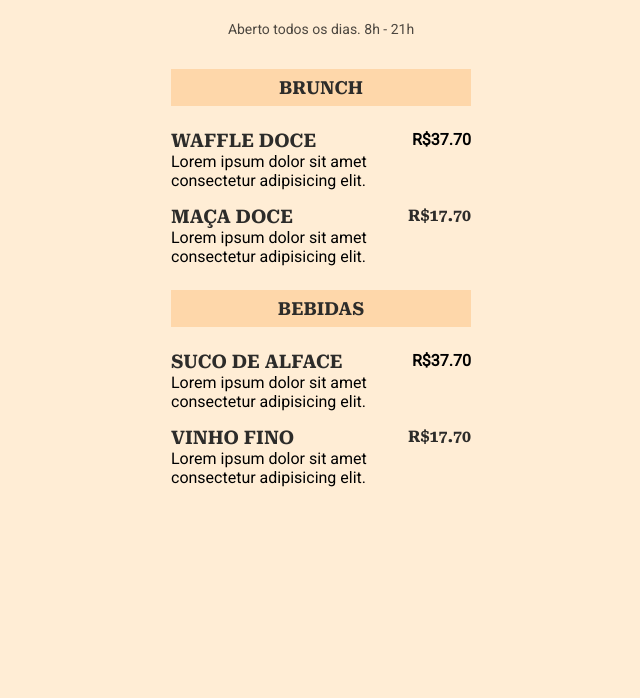
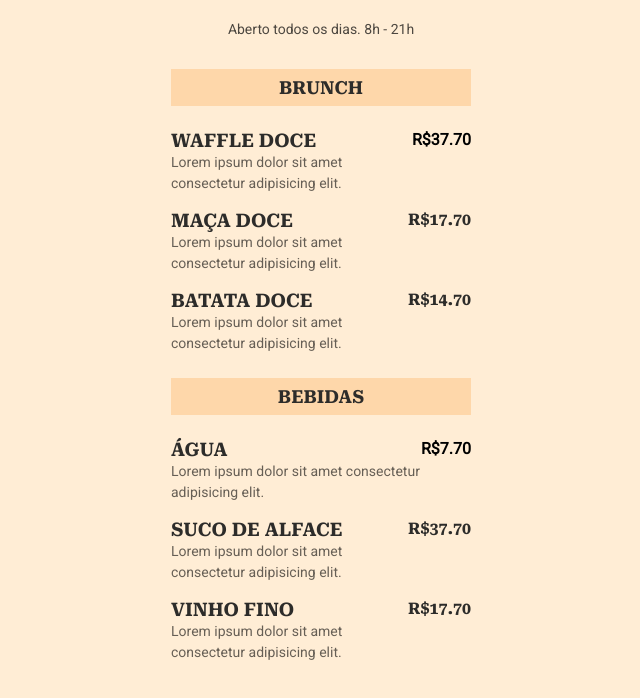
Before and after one commit to Gokinha/maratona-explorer-3, a plain HTML site: page index.html in a window 1280 px wide. Shown: the part 68-766 px from the top of the page, without its empty margins (319-959 px from the left). Drawn offline with Linux system fonts and the light colour scheme.

Commit message:
Menu Atualizado, mais correção em CSS

```diff
--- a/index.html
+++ b/index.html
@@ -27,7 +27,7 @@
         <li>
           <div class-"details">
             <h3> Waffle Doce </h3>
-            <p class="description">
+             <p class="description">
               Lorem ipsum dolor sit amet consectetur adipisicing elit.
             </p>
           </div>
@@ -41,13 +41,28 @@
         <li>
           <div class-"details">
             <h3> Maça Doce </h3>
-            <p class="description">
+             <p class="description">
               Lorem ipsum dolor sit amet consectetur adipisicing elit.
             </p>
           </div>
 
           <strong class="price">
              R$17.70
+          </strong>
+
+
+        </li>
+
+        <li>
+          <div class-"details">
+            <h3> Batata Doce </h3>
+             <p class="description">
+              Lorem ipsum dolor sit amet consectetur adipisicing elit.
+            </p>
+          </div>
+
+          <strong class="price">
+             R$14.70
           </strong>
 
 
@@ -62,18 +77,33 @@
       <ul>
         <li>
           <div class-"details">
+            <h3> Água </h3>
+            <p class="description">
+              Lorem ipsum dolor sit amet consectetur adipisicing elit.
+            </p>
+          </div>
+
+          <strong>
+             R$7.70
+          </strong>
+
+
+        </li>
+        <li>
+          <div class-"details">
             <h3> Suco de alface </h3>
             <p class="description">
               Lorem ipsum dolor sit amet consectetur adipisicing elit.
             </p>
           </div>
 
-          <strong>
+          <strong class="price">
              R$37.70
           </strong>
 
 
         </li>
+
         <li>
           <div class-"details">
             <h3> Vinho fino </h3>
--- a/style.css
+++ b/style.css
@@ -83,8 +83,8 @@
     line-height: 19px;
   }
 
-  .description p {
-    color: rgba(255, 0, 0, 0.6);
+  .description, p {
+    color: rgba(0, 0, 0, 0.6);
     font-size: 14px;
     line-height: 21px;
   }
```
